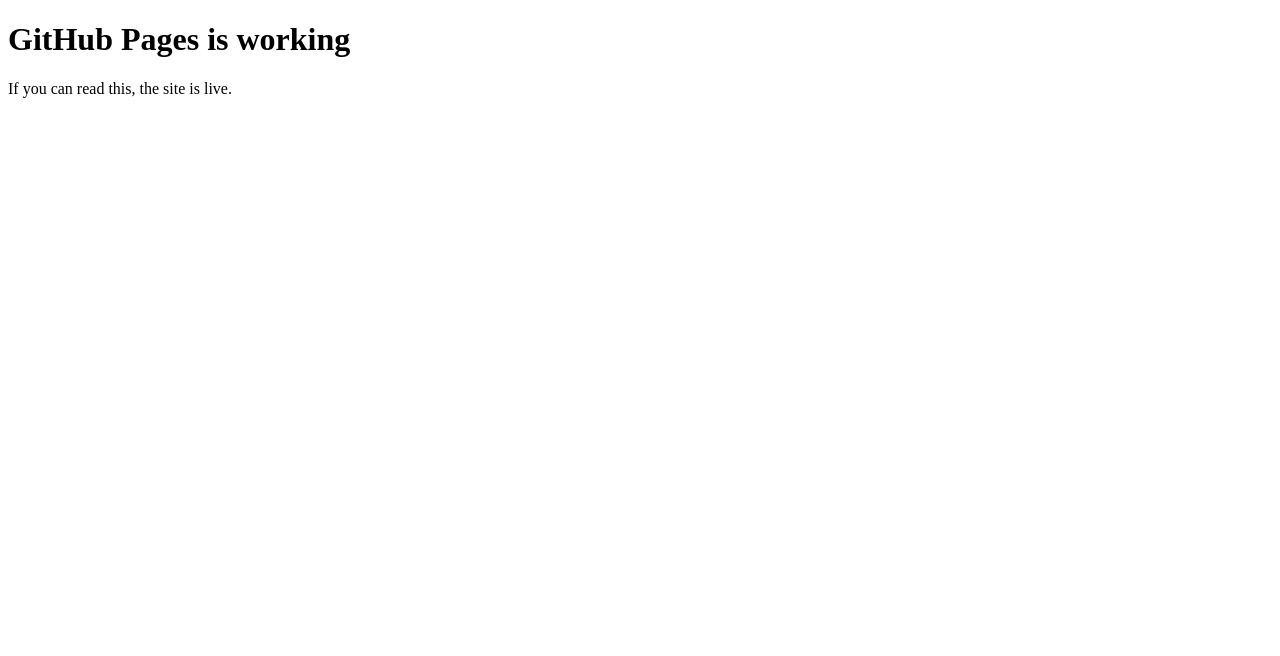
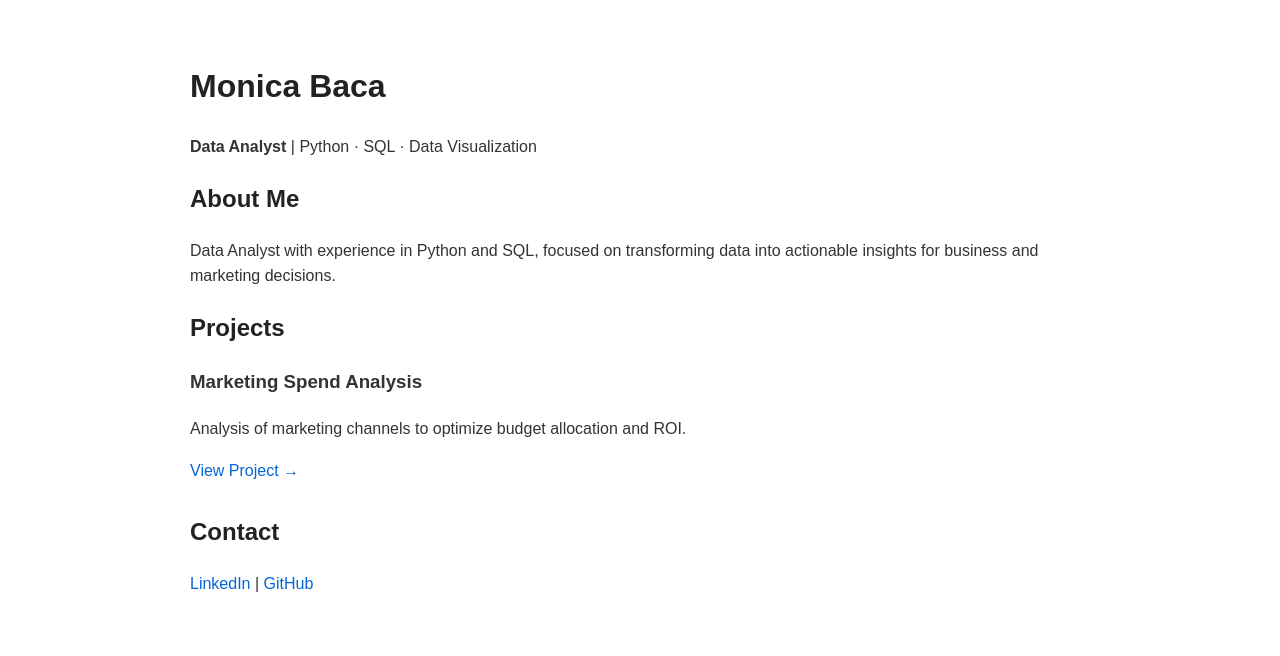
Before and after one commit to monybaca/monybaca.github.io, a plain HTML site: page index.html in a window 1280 px wide. Drawn offline with Linux system fonts and the light colour scheme.

Commit message:
Update index.html

```diff
--- a/index.html
+++ b/index.html
@@ -1,11 +1,49 @@
 <!DOCTYPE html>
-<html>
-  <head>
-    <meta charset="UTF-8">
-    <title>Monica Baca Portfolio</title>
-  </head>
-  <body>
-    <h1>GitHub Pages is working</h1>
-    <p>If you can read this, the site is live.</p>
-  </body>
+<html lang="en">
+<head>
+  <meta charset="UTF-8">
+  <title>Monica Baca | Data Analyst</title>
+  <meta name="viewport" content="width=device-width, initial-scale=1.0">
+  <style>
+    body {
+      font-family: Arial, sans-serif;
+      max-width: 900px;
+      margin: auto;
+      padding: 40px;
+      line-height: 1.6;
+      color: #333;
+    }
+    h1, h2 { color: #222; }
+    a { color: #0366d6; text-decoration: none; }
+    .project { margin-bottom: 30px; }
+  </style>
+</head>
+<body>
+
+  <h1>Monica Baca</h1>
+  <p><strong>Data Analyst</strong> | Python · SQL · Data Visualization</p>
+
+  <h2>About Me</h2>
+  <p>
+    Data Analyst with experience in Python and SQL, focused on transforming data
+    into actionable insights for business and marketing decisions.
+  </p>
+
+  <h2>Projects</h2>
+
+  <div class="project">
+    <h3>Marketing Spend Analysis</h3>
+    <p>
+      Analysis of marketing channels to optimize budget allocation and ROI.
+    </p>
+    <a href="/marketing-analysis/">View Project →</a>
+  </div>
+
+  <h2>Contact</h2>
+  <p>
+    <a href="https://www.linkedin.com/">LinkedIn</a> |
+    <a href="https://github.com/monybaca">GitHub</a>
+  </p>
+
+</body>
 </html>
```
